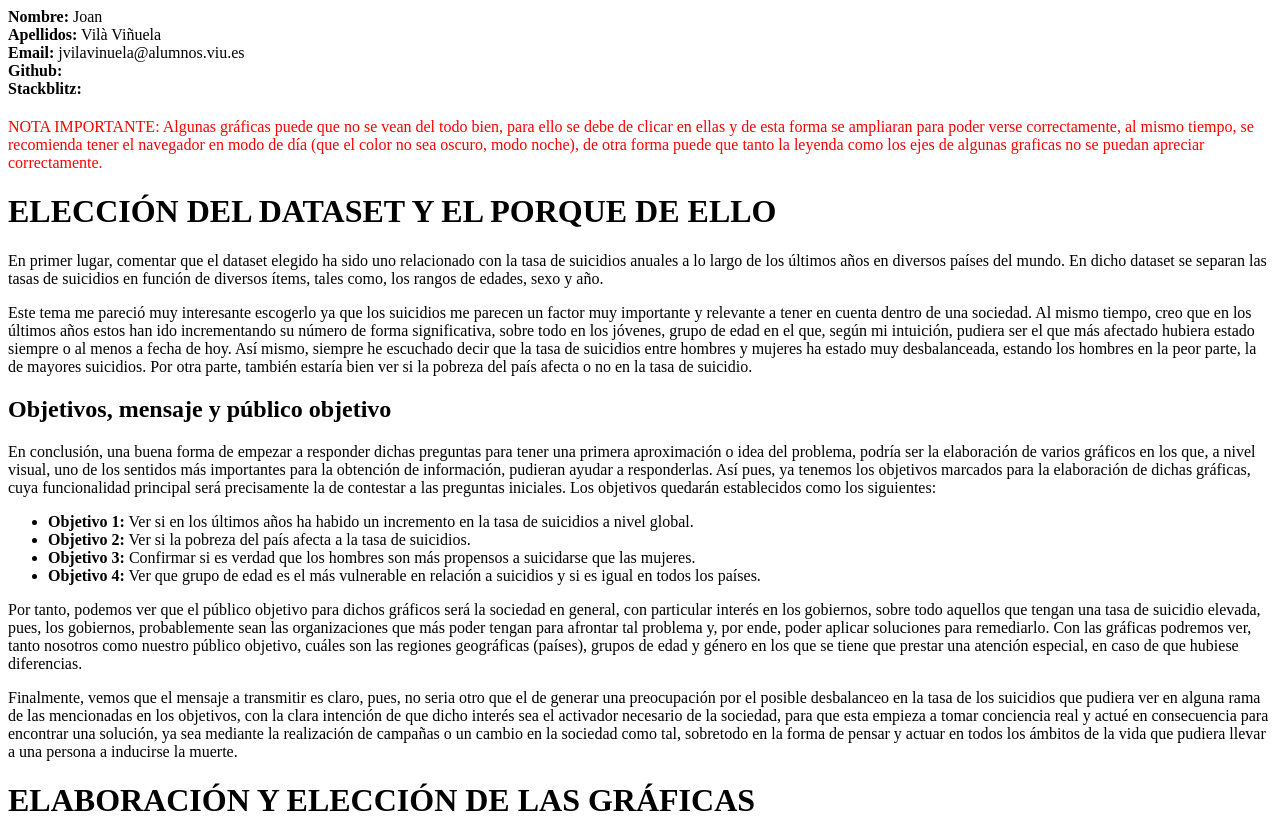
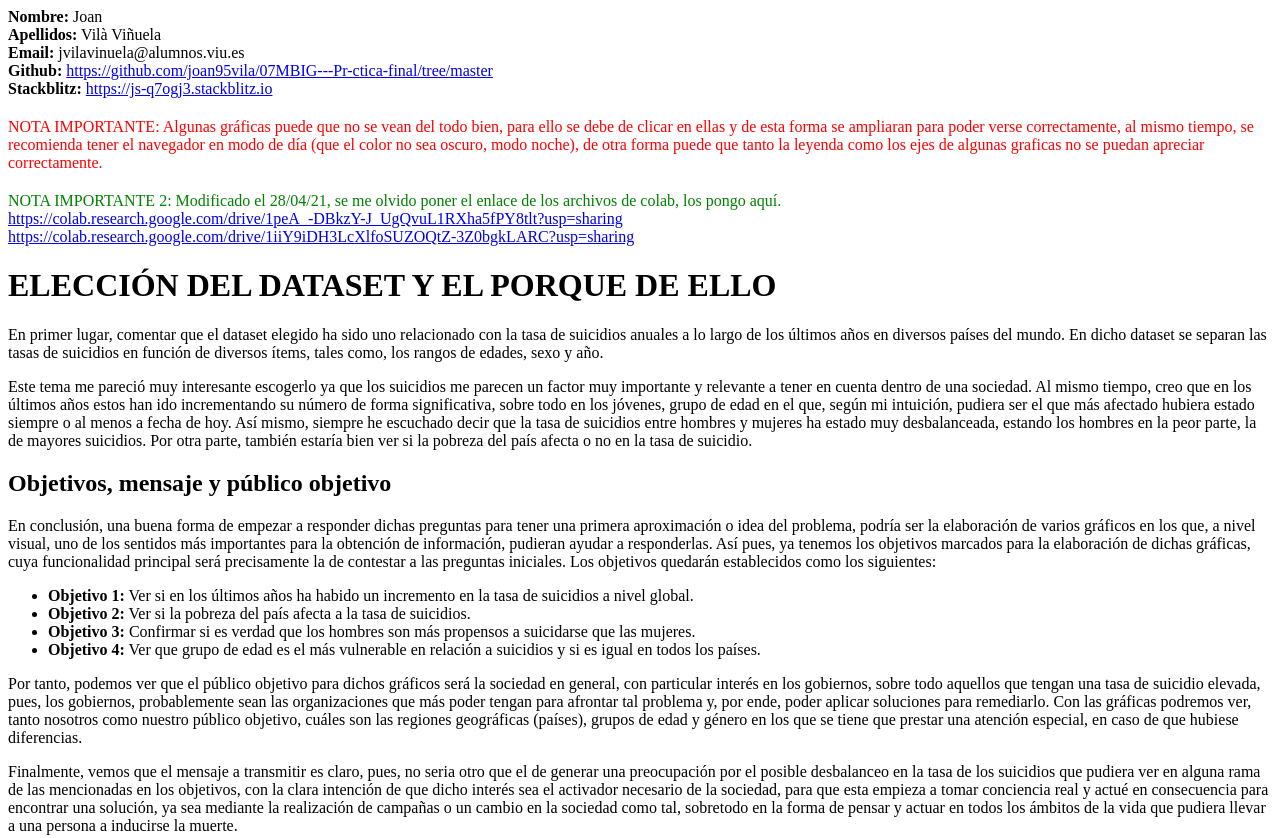
Before and after one commit to joan95vila/07MBIG---Pr-ctica-final, a website: page index.html in a window 1280 px wide. Shown: the top 838 px of the page. Drawn offline with Linux system fonts and the light colour scheme.

Commit message:
1 file modified

```diff
--- a/index.html
+++ b/index.html
@@ -4,8 +4,8 @@
     <b>Nombre:</b> Joan <br>
     <b>Apellidos:</b> Vilà Viñuela <br>
     <b>Email:</b> jvilavinuela@alumnos.viu.es <br>
-    <b>Github:</b> <br>
-    <b>Stackblitz:</b> <br>
+    <b>Github:</b> <a href="https://github.com/joan95vila/07MBIG---Pr-ctica-final/tree/master">https://github.com/joan95vila/07MBIG---Pr-ctica-final/tree/master</a><br>
+    <b>Stackblitz:</b> <a href="https://js-q7ogj3.stackblitz.io">https://js-q7ogj3.stackblitz.io</a><br>
   </div>
 
   <div id="note">
@@ -14,6 +14,15 @@
       esta forma se ampliaran para poder verse correctamente, al mismo tiempo, se recomienda tener el navegador en modo
       de día (que el color no sea oscuro, modo noche), de otra forma puede que tanto la leyenda como los ejes de algunas
       graficas no se puedan apreciar correctamente.
+    </p>
+  </div>
+
+  <div id="note">
+    <p style="color:green; margin-top:20px;">
+      NOTA IMPORTANTE 2: Modificado el 28/04/21, se me olvido poner el enlace de los archivos de colab, los pongo aquí.
+      <br>
+      <a href="https://colab.research.google.com/drive/1peA_-DBkzY-J_UgQvuL1RXha5fPY8tlt?usp=sharing">https://colab.research.google.com/drive/1peA_-DBkzY-J_UgQvuL1RXha5fPY8tlt?usp=sharing</a><br>
+      <a href="https://colab.research.google.com/drive/1iiY9iDH3LcXlfoSUZOQtZ-3Z0bgkLARC?usp=sharing">https://colab.research.google.com/drive/1iiY9iDH3LcXlfoSUZOQtZ-3Z0bgkLARC?usp=sharing</a>
     </p>
   </div>
 
```
